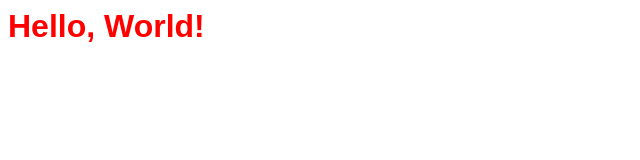
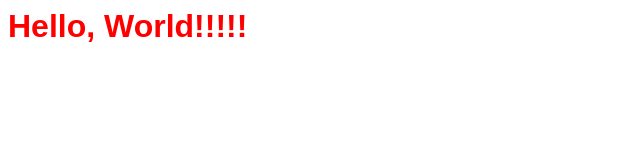
Before and after one commit to GiaSoPas/Exam-Go, a plain HTML site: page views/index.html in a window 1280 px wide. Shown: the full height of the page, 0-640 px from the left. Drawn offline with Linux system fonts and the light colour scheme.

Commit message:
Update index.html

```diff
--- a/views/index.html
+++ b/views/index.html
@@ -3,6 +3,6 @@
     <link rel="stylesheet" href="/css/stylesheet.css" />
   </head>
   <body>
-    <h1>Hello, World!</h1>
+    <h1>Hello, World!!!!!</h1>
   </body>
 </html>
```
